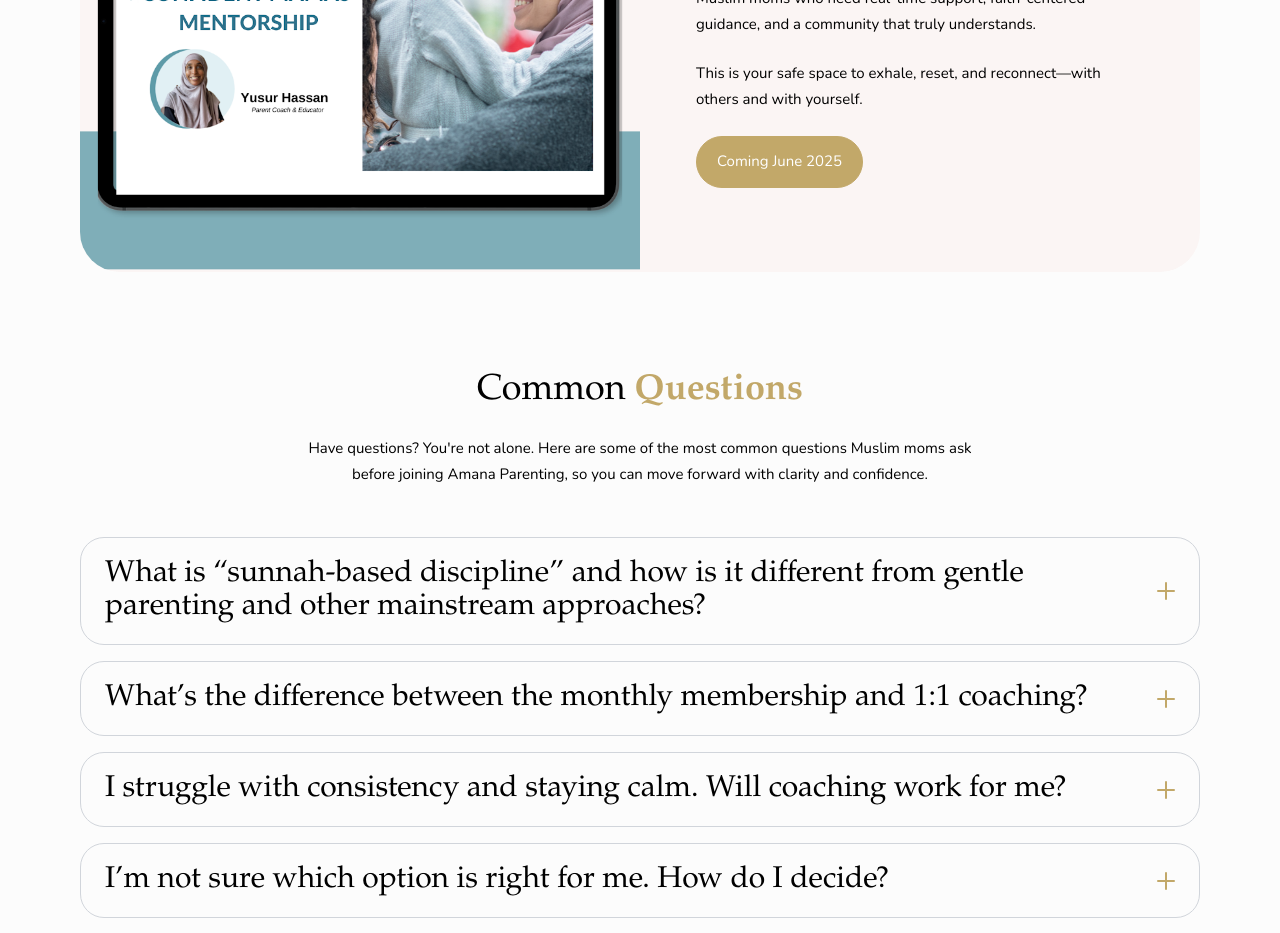
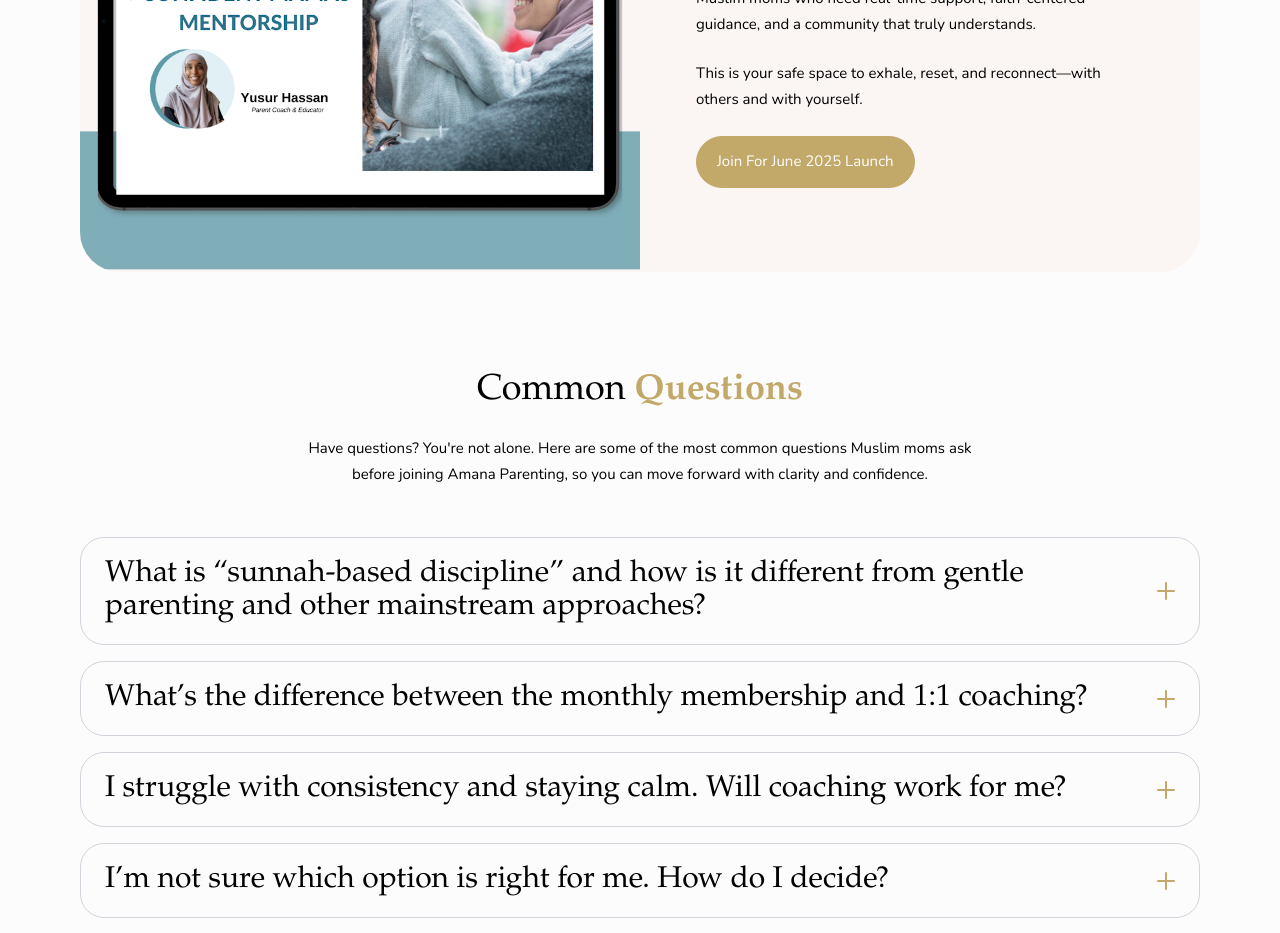
Before and after one commit to rahmamahdi02/amana-parenting, a React (Vite) app: page /membership in a window 1280 px wide. Shown: the part 3920-4853 px from the top of the page. Built offline with nearby package versions, Linux system fonts and the light colour scheme.

Commit message:
update buttons to membership

```diff
--- a/src/components/Cta.jsx
+++ b/src/components/Cta.jsx
@@ -15,7 +15,14 @@ export default function Cta() {
             Confident Mamas Membership is a monthly membership built for Muslim moms who need real-time support, faith-centered guidance, and a community that truly understands.
             </p>
             <p> This is your safe space to exhale, reset, and reconnect—with others and with yourself.</p>
-            <a href="mailto:amanaparentcoaching@gmail.com" className="btn btn-primary">Coming June 2025</a>
+            <a
+              href="/Membership"
+              target="_blank"
+              rel="noopener noreferrer"
+              className="btn btn-primary"
+            >
+              Join For June 2025 Launch
+            </a>
           </div>
           <div className='aspect-square w-full md:w-1/2 md:h-[500px]'>
             <img className='object-cover w-full h-full' src={ctaImg} alt='Supportive hands symbolizing community and care' />
--- a/src/components/Treatmants.jsx
+++ b/src/components/Treatmants.jsx
@@ -25,12 +25,25 @@ export default function Treatmants() {
               <p>{item.treatmantDesc}</p>
               <div>
                 <p className="font-semibold mb-4">{item.treatmantPrice}</p>
+
+                {item.treatmantTitle === '1:1 Coaching Program' ? (
                   <a
                     href="https://calendly.com/amanaparentcoaching/15min?month=2025-05"
                     className="btn btn-primary"
                   >
                     {item.treatmantButtonText}
                   </a>
+                ) : (
+                  <a
+                    href="/Membership"
+                    target="_blank"
+                    rel="noopener noreferrer"
+                    className="btn btn-primary"
+                  >
+                    {item.treatmantButtonText}
+                  </a>
+                )}
+
               </div>
             </div>
           ))}
```
Lines whose indentation alone changed are shown as unchanged.
